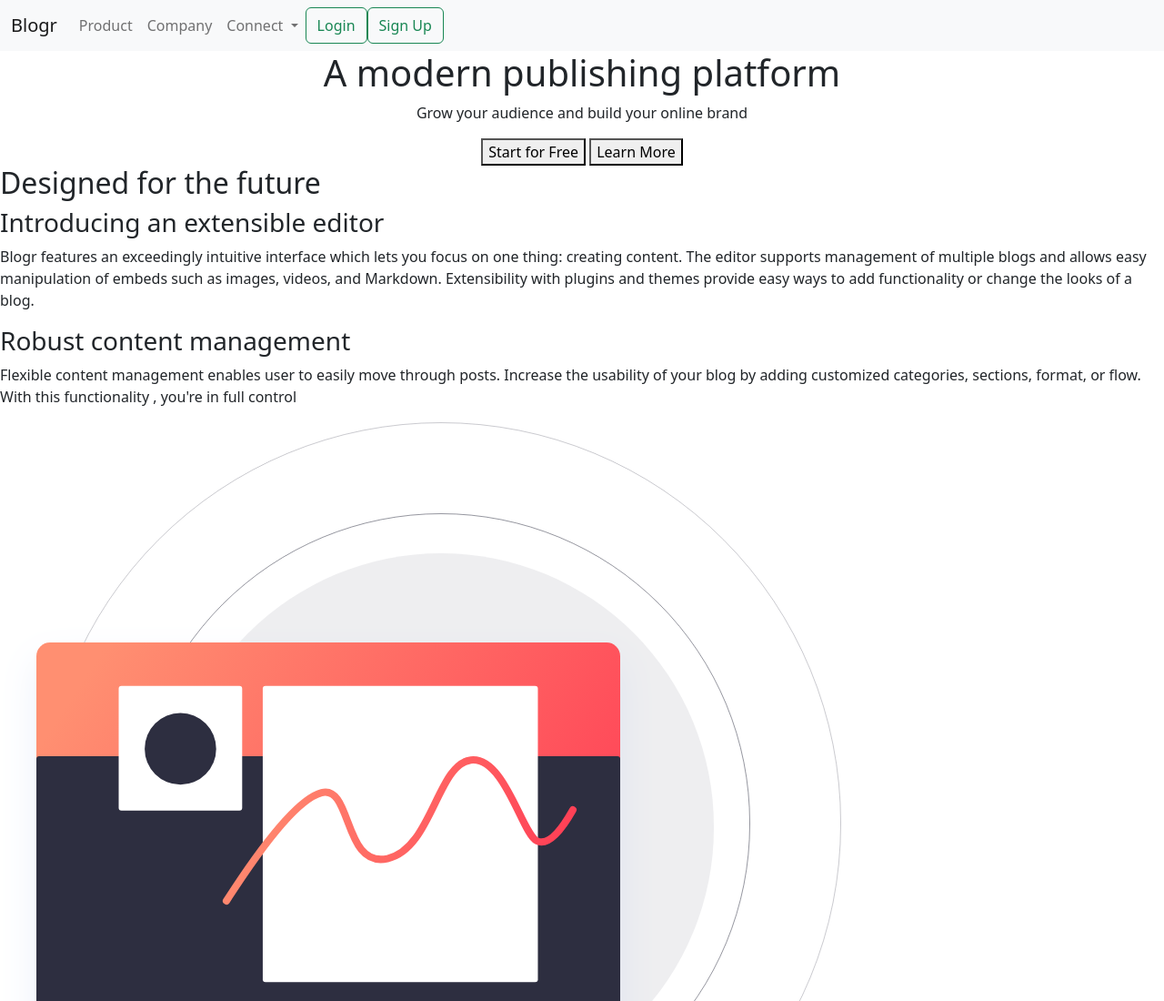
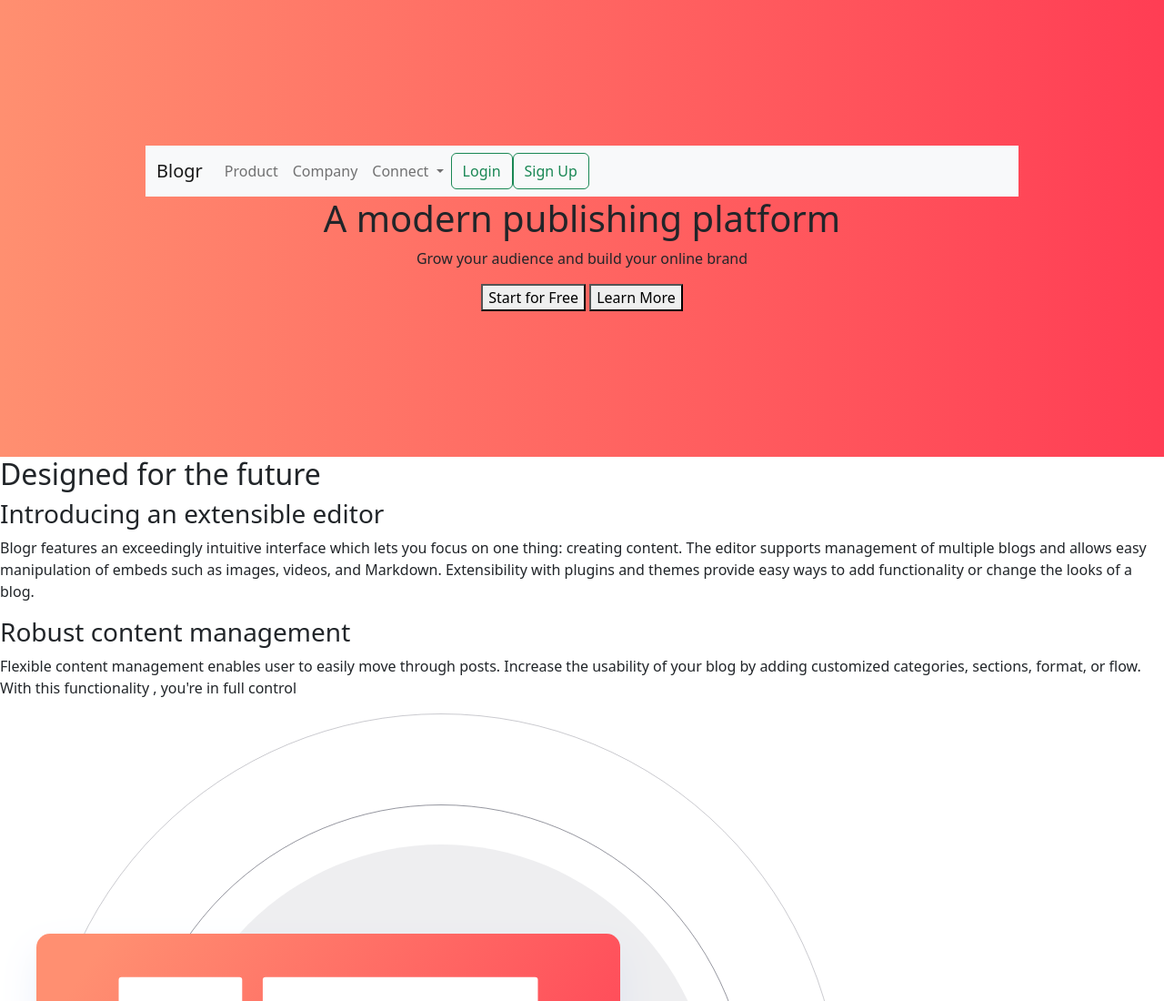
Before and after one commit to Jad229/Blogr-landing-page, a plain HTML site: page index.html in a window 1280 px wide. Shown: the top 1100 px of the page at 91% size. Drawn offline with nearby package versions, Linux system fonts and the light colour scheme.

Commit message:
started css for hero-section

```diff
--- a/assets/css/styles.css
+++ b/assets/css/styles.css
@@ -3,5 +3,7 @@
 }
 
 .hero-section {
+  padding: 10rem;
+  background-image: linear-gradient(to right, hsl(13, 100%, 72%), hsl(353, 100%, 62%));
   text-align: center;
 }
```
